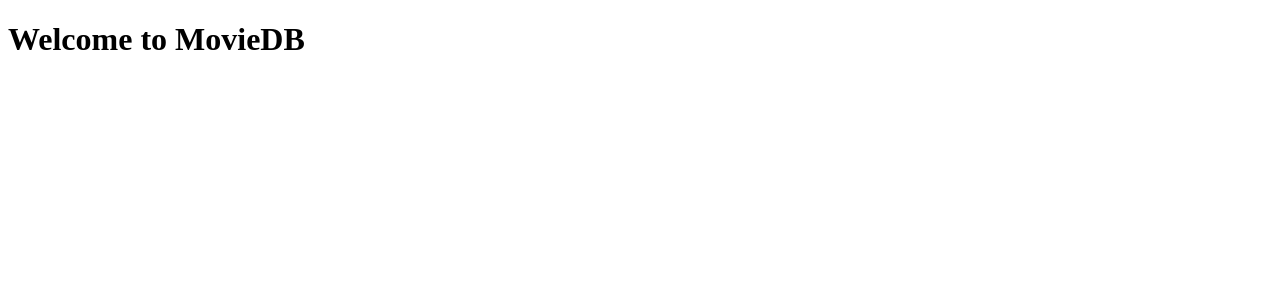
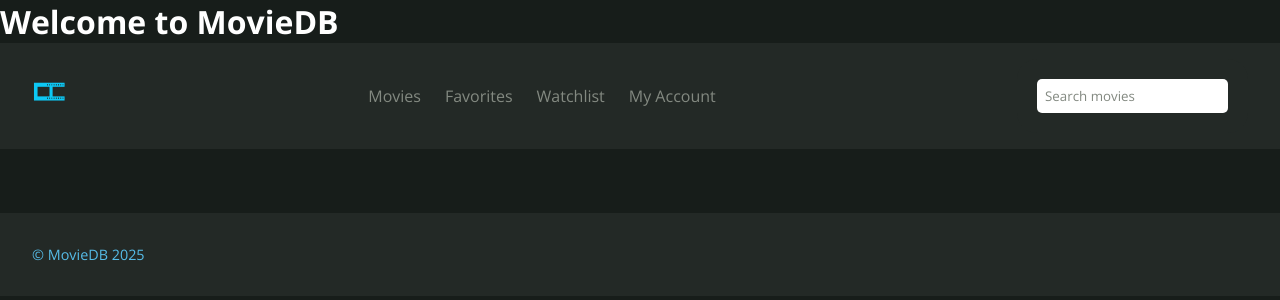
Before and after one commit to tuyenivt/demo_go, a plain HTML site: page basic-fullstack/public/index.html in a window 1280 px wide. Drawn offline with nearby package versions, Linux system fonts and the light colour scheme.

Commit message:
[basic-fullstack] update frontend for basic structure (with vanilla javascript)

```diff
--- /dev/null
+++ b/basic-fullstack/public/app.js
@@ -0,0 +1,8 @@
+window.app = {
+  search: (event) => {
+    event.preventDefault();
+    const keywords = document.querySelector("input[type=search]").value;
+  },
+};
+
+window.addEventListener("DOMContentLoaded", () => {});
--- a/basic-fullstack/public/index.html
+++ b/basic-fullstack/public/index.html
@@ -4,8 +4,46 @@
     <meta charset="UTF-8" />
     <meta name="viewport" content="width=device-width, initial-scale=1.0" />
     <title>MovieDB</title>
+    <link
+      href="https://fonts.googleapis.com/css2?family=Open+Sans:wght@300;400;700&display=swap"
+      rel="stylesheet"
+    />
+    <link
+      rel="stylesheet"
+      href="https://fonts.googleapis.com/css2?family=Material+Symbols+Outlined:opsz,wght,FILL,GRAD@48,400,0,0"
+    />
+    <link rel="stylesheet" href="/styles.css" />
+    <link rel="manifest" href="/app.webmanifest" />
+    <link rel="icon" href="/images/icon.png" type="image/png" />
+    <script src="/app.js" type="module" defer></script>
   </head>
   <body>
     <h1>Welcome to MovieDB</h1>
+    <header>
+      <h1>
+        <a href="/" class="navlink"
+          ><img src="/images/icon.png" height="35" alt="MovieDB"
+        /></a>
+      </h1>
+      <nav>
+        <ul>
+          <li><a href="/" class="navlink">Movies</a></li>
+          <li><a href="/account/favorites" class="navlink">Favorites</a></li>
+          <li><a href="/account/watchlist" class="navlink">Watchlist</a></li>
+          <li><a href="/account/" class="navlink">My Account</a></li>
+        </ul>
+      </nav>
+      <div>
+        <form onsubmit="app.search(event)">
+          <input type="search" placeholder="Search movies" />
+        </form>
+      </div>
+    </header>
+
+    <main></main>
+
+    <footer>
+      <p>© MovieDB 2025</p>
+    </footer>
   </body>
 </html>
```
